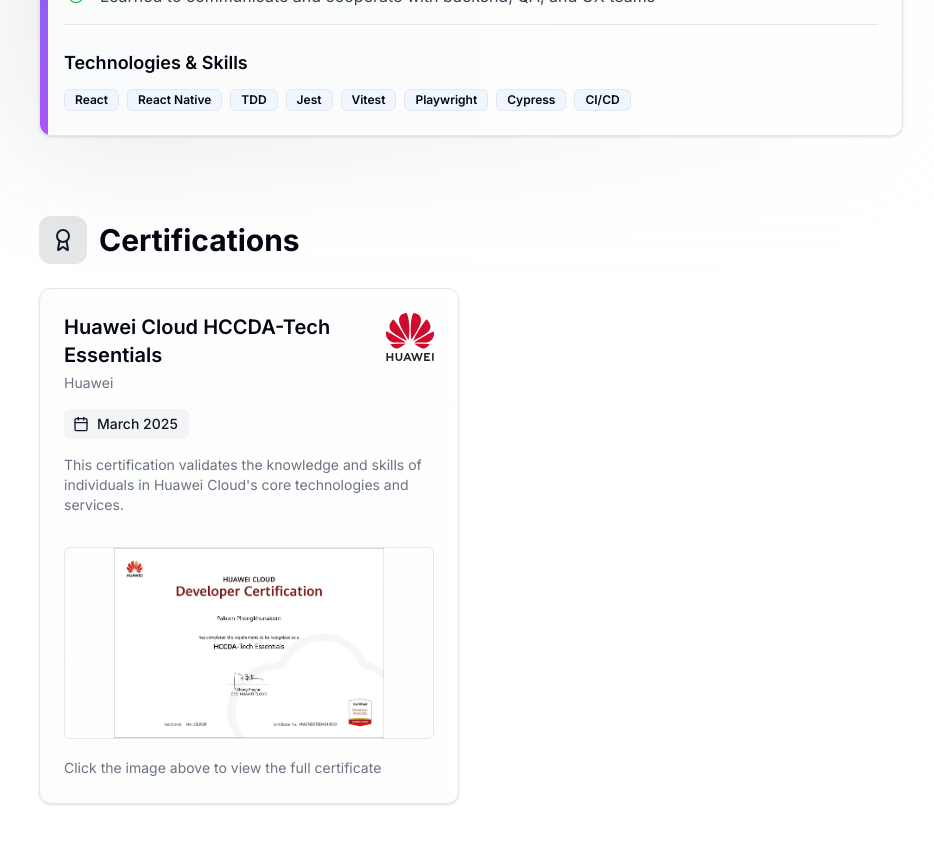
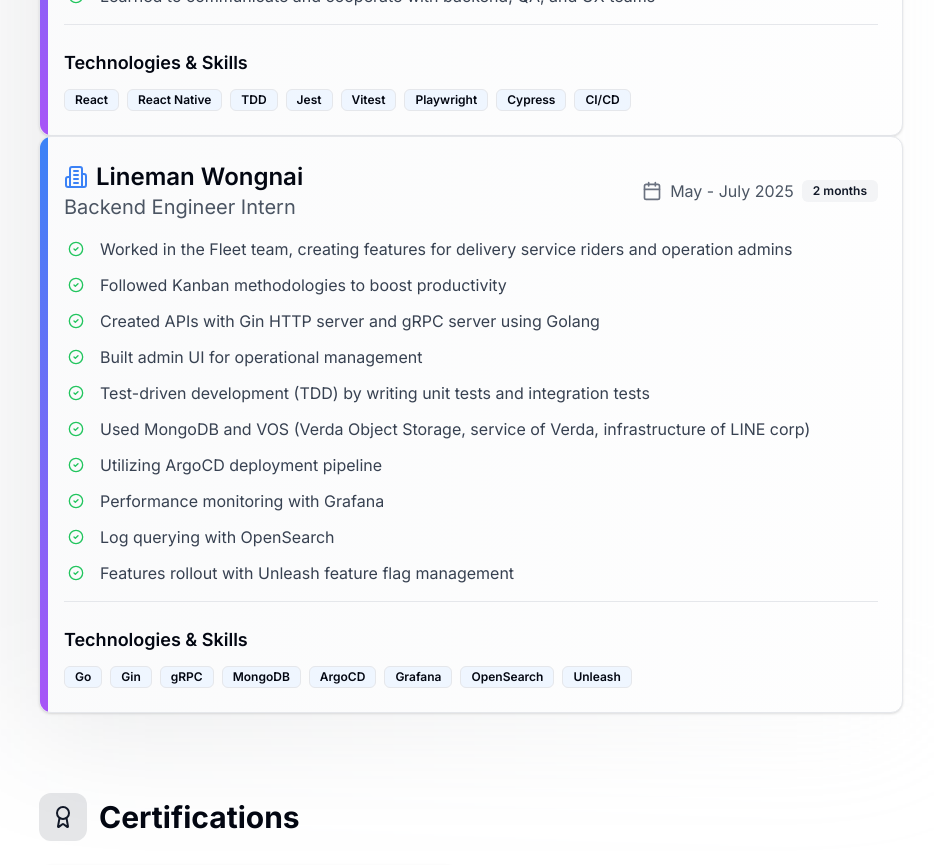
Before and after one commit to PakornBank/portfolio-next, a Next.js app: page / in a window 1280 px wide. Shown: the part 2100-2965 px from the top of the page, without its empty margins (169-1103 px from the left). Built offline with nearby package versions, Linux system fonts and the light colour scheme.

Commit message:
feat: implement ExperienceCard component and refactor experience data structure

```diff
--- /dev/null
+++ b/src/components/ExperienceSection/ExperienceCard/index.tsx
@@ -0,0 +1,88 @@
+import React from "react";
+import { Card, CardContent } from "@/components/ui/card";
+import { Badge } from "@/components/ui/badge";
+import { Calendar, Building2, CheckCircle2 } from "lucide-react";
+import ScrollAnimation from "@/components/ScrollAnimation";
+
+interface Props {
+	experience: {
+		company: string;
+		role: string;
+		period: string;
+		duration: string;
+		responsibilities: string[];
+		skills: string[];
+	};
+}
+
+const ExperienceCard = ({ experience }: Props) => {
+	return (
+		<Card className="relative overflow-hidden border border-gray-200 dark:border-gray-800 bg-gradient-to-r from-secondary/40 to-secondary/10">
+			<div className="absolute top-0 left-0 w-2 h-full bg-gradient-to-b from-blue-500 to-purple-500" />
+
+			<CardContent className="p-6">
+				<div className="flex flex-col md:flex-row md:items-center justify-between mb-4">
+					<ScrollAnimation delay={0.3} direction="right">
+						<h3 className="text-2xl font-semibold flex items-center gap-2">
+							<Building2 className="w-6 h-6 text-blue-500" />
+							{experience.company}
+						</h3>
+						<p className="text-xl text-gray-600 dark:text-gray-400">
+							{experience.role}
+						</p>
+					</ScrollAnimation>
+
+					<ScrollAnimation
+						delay={0.4}
+						direction="left"
+						className="flex items-center gap-2 mt-2 md:mt-0"
+					>
+						<Calendar className="w-5 h-5 text-gray-500" />
+						<span className="text-gray-600 dark:text-gray-400">
+							{experience.period}
+						</span>
+						<Badge variant="secondary">{experience.duration}</Badge>
+					</ScrollAnimation>
+				</div>
+
+				<div className="space-y-4">
+					<div className="grid gap-3">
+						{experience.responsibilities.map((resp, index) => (
+							<ScrollAnimation
+								delay={0.05 * index}
+								direction="right"
+								key={index}
+								className="flex items-start gap-3 group"
+							>
+								<CheckCircle2 className="flex-shrink-0 h-4 mt-1 text-green-500 transition-opacity" />
+								<p className="text-gray-700 dark:text-gray-300">{resp}</p>
+							</ScrollAnimation>
+						))}
+					</div>
+
+					<ScrollAnimation
+						delay={0.2}
+						className="mt-6 pt-6 border-t border-gray-200 dark:border-gray-800"
+					>
+						<h2 className="text-lg font-semibold mb-3">
+							Technologies & Skills
+						</h2>
+						<div className="flex flex-wrap gap-2">
+							{experience.skills.map((skill, index) => (
+								<Badge
+									key={index}
+									variant="outline"
+									className="bg-blue-50 dark:bg-blue-900/20 hover:bg-blue-100 dark:hover:bg-blue-900/30 transition-colors"
+								>
+									{skill}
+								</Badge>
+							))}
+						</div>
+					</ScrollAnimation>
+				</div>
+			</CardContent>
+		</Card>
+	);
+};
+
+export default ExperienceCard;
--- a/src/components/ExperienceSection/constant.ts
+++ b/src/components/ExperienceSection/constant.ts
@@ -1,4 +1,5 @@
-export const EXPERIENCE = {
+export const EXPERIENCES = [
+	{
 		company: "Lineman Wongnai",
 		role: "Frontend Engineer Intern",
 		period: "May - July 2024",
@@ -24,4 +25,33 @@
 			"Cypress",
 			"CI/CD",
 		],
-};
+	},
+	{
+		company: "Lineman Wongnai",
+		role: "Backend Engineer Intern",
+		period: "May - July 2025",
+		duration: "2 months",
+		responsibilities: [
+			"Worked in the Fleet team, creating features for delivery service riders and operation admins",
+			"Followed Kanban methodologies to boost productivity",
+			"Created APIs with Gin HTTP server and gRPC server using Golang",
+			"Built admin UI for operational management",
+			"Test-driven development (TDD) by writing unit tests and integration tests",
+			"Used MongoDB and VOS (Verda Object Storage, service of Verda, infrastructure of LINE corp)",
+			"Utilizing ArgoCD deployment pipeline",
+			"Performance monitoring with Grafana",
+			"Log querying with OpenSearch",
+			"Features rollout with Unleash feature flag management",
+		],
+		skills: [
+			"Go",
+			"Gin",
+			"gRPC",
+			"MongoDB",
+			"ArgoCD",
+			"Grafana",
+			"OpenSearch",
+			"Unleash",
+		],
+	},
+];
--- a/src/components/ExperienceSection/index.tsx
+++ b/src/components/ExperienceSection/index.tsx
@@ -1,9 +1,7 @@
-import React from "react";
-import { Card, CardContent } from "@/components/ui/card";
-import { Badge } from "@/components/ui/badge";
-import { Calendar, Building2, CheckCircle2, Briefcase } from "lucide-react";
-import { EXPERIENCE } from "./constant";
+import { Briefcase } from "lucide-react";
+import { EXPERIENCES } from "./constant";
 import ScrollAnimation from "../ScrollAnimation";
+import ExperienceCard from "./ExperienceCard";
 
 const ExperienceSection = () => {
 	return (
@@ -18,74 +16,11 @@
 					<h2 className="text-3xl font-bold">Experience</h2>
 				</div>
 			</ScrollAnimation>
-
-			<ScrollAnimation delay={0.1}>
-				<Card className="relative overflow-hidden border border-gray-200 dark:border-gray-800 bg-gradient-to-r from-secondary/40 to-secondary/10">
-					<div className="absolute top-0 left-0 w-2 h-full bg-gradient-to-b from-blue-500 to-purple-500" />
-
-					<CardContent className="p-6">
-						<div className="flex flex-col md:flex-row md:items-center justify-between mb-4">
-							<ScrollAnimation delay={0.3} direction="right">
-								<h3 className="text-2xl font-semibold flex items-center gap-2">
-									<Building2 className="w-6 h-6 text-blue-500" />
-									{EXPERIENCE.company}
-								</h3>
-								<p className="text-xl text-gray-600 dark:text-gray-400">
-									{EXPERIENCE.role}
-								</p>
-							</ScrollAnimation>
-
-							<ScrollAnimation
-								delay={0.4}
-								direction="left"
-								className="flex items-center gap-2 mt-2 md:mt-0"
-							>
-								<Calendar className="w-5 h-5 text-gray-500" />
-								<span className="text-gray-600 dark:text-gray-400">
-									{EXPERIENCE.period}
-								</span>
-								<Badge variant="secondary">{EXPERIENCE.duration}</Badge>
-							</ScrollAnimation>
-						</div>
-
-						<div className="space-y-4">
-							<div className="grid gap-3">
-								{EXPERIENCE.responsibilities.map((resp, index) => (
-									<ScrollAnimation
-										delay={0.05 * index}
-										direction="right"
-										key={index}
-										className="flex items-start gap-3 group"
-									>
-										<CheckCircle2 className="flex-shrink-0 h-4 mt-1 text-green-500 transition-opacity" />
-										<p className="text-gray-700 dark:text-gray-300">{resp}</p>
-									</ScrollAnimation>
-								))}
-							</div>
-
-							<ScrollAnimation
-								delay={0.2}
-								className="mt-6 pt-6 border-t border-gray-200 dark:border-gray-800"
-							>
-								<h2 className="text-lg font-semibold mb-3">
-									Technologies & Skills
-								</h2>
-								<div className="flex flex-wrap gap-2">
-									{EXPERIENCE.skills.map((skill, index) => (
-										<Badge
-											key={index}
-											variant="outline"
-											className="bg-blue-50 dark:bg-blue-900/20 hover:bg-blue-100 dark:hover:bg-blue-900/30 transition-colors"
-										>
-											{skill}
-										</Badge>
-									))}
-								</div>
-							</ScrollAnimation>
-						</div>
-					</CardContent>
-				</Card>
-			</ScrollAnimation>
+			{EXPERIENCES.map((exp, index) => (
+				<ScrollAnimation key={index} delay={0.1}>
+					<ExperienceCard experience={exp} />
+				</ScrollAnimation>
+			))}
 		</div>
 	);
 };
```
Lines whose indentation alone changed are shown as unchanged.
